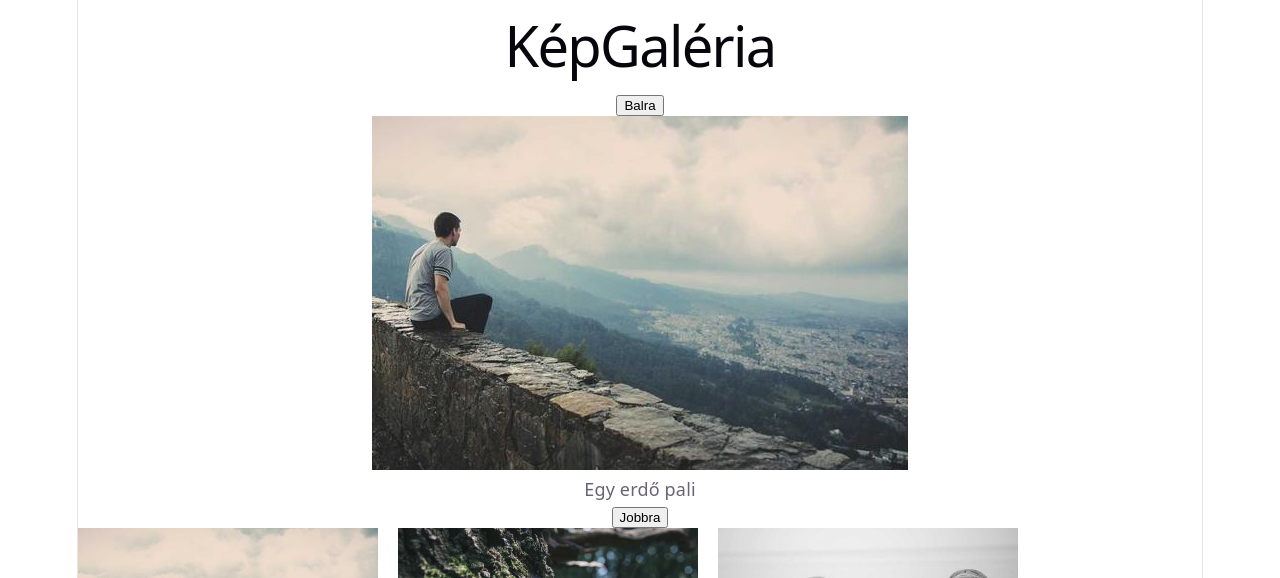
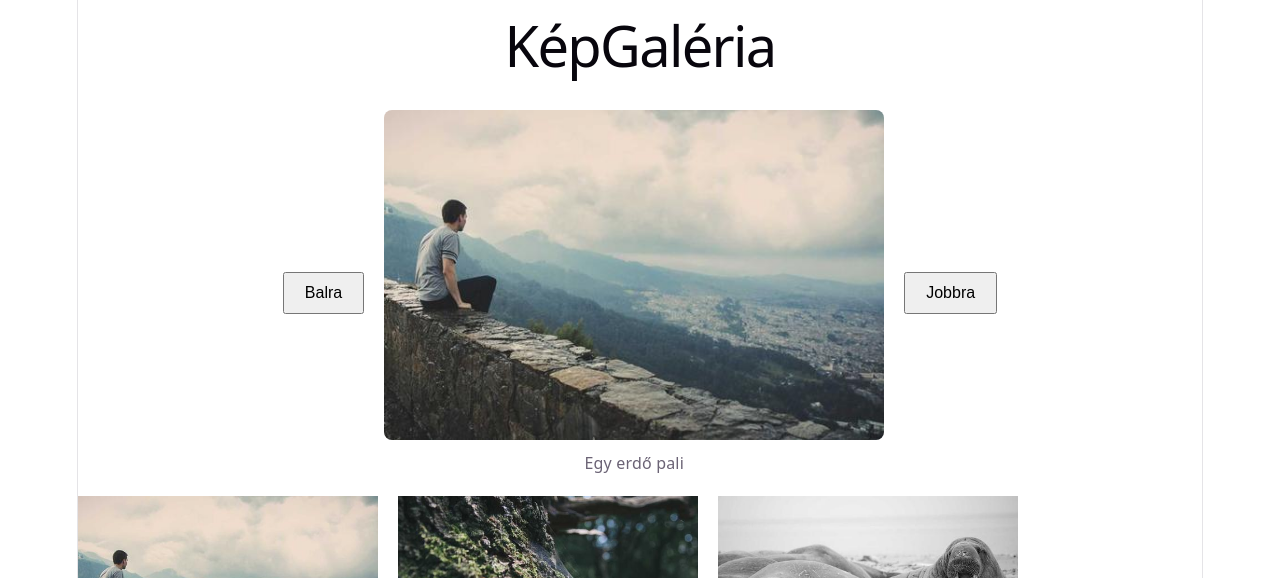
Before and after one commit to Frnc36/KepGaleria, a React (Vite) app: page / in a window 1280 px wide. Shown: the top 578 px of the page. Built offline with nearby package versions, Linux system fonts and the light colour scheme.

Commit message:
css javitas

```diff
--- a/src/componens/Nagykep.css
+++ b/src/componens/Nagykep.css
@@ -0,0 +1,32 @@
+.nagykep {
+  display: flex;
+  align-items: center;  /* Függőlegesen középre igazítja a gombokat és a kép-dobozt */
+  justify-content: center; /* Vízszintesen középre igazítja az egészet */
+  gap: 20px;            /* Távolság a gombok és a kép között */
+  margin: 20px 0;
+}
+
+/* Ez felelős azért, hogy a kép és a leírás egymás alatt legyenek */
+.kep-kontener {
+  display: flex;
+  flex-direction: column;
+  align-items: center;
+}
+
+.nagykep img {
+  max-width: 500px;
+  height: auto;
+  border-radius: 8px;
+}
+
+.nagykep p {
+  margin-top: 10px;
+  font-size: 16px;
+  font-weight: 500;
+}
+
+.nagykep button {
+  padding: 10px 20px;
+  cursor: pointer;
+  font-size: 16px;
+}
--- a/src/componens/Nagykep.tsx
+++ b/src/componens/Nagykep.tsx
@@ -1,5 +1,6 @@
 import { type KepTipus } from "../adatok";
 import { useKepContext } from "../context/KepContext";
+import "./Nagykep.css";
 
 interface NagyKepProps {
   kepem: KepTipus;
@@ -17,10 +18,10 @@ function Nagykep({ kepem }: NagyKepProps) {
       >
         Balra
       </button>
-      <div>
+      <div className="kep-kontener">
         <img src={kepem.kep} alt={kepem.leiras} />
+      <p>{kepem.leiras}</p>
       </div>
-      <p>{kepem.leiras}</p>
       <button
         onClick={() => {
           kovetkezoKep();
```
